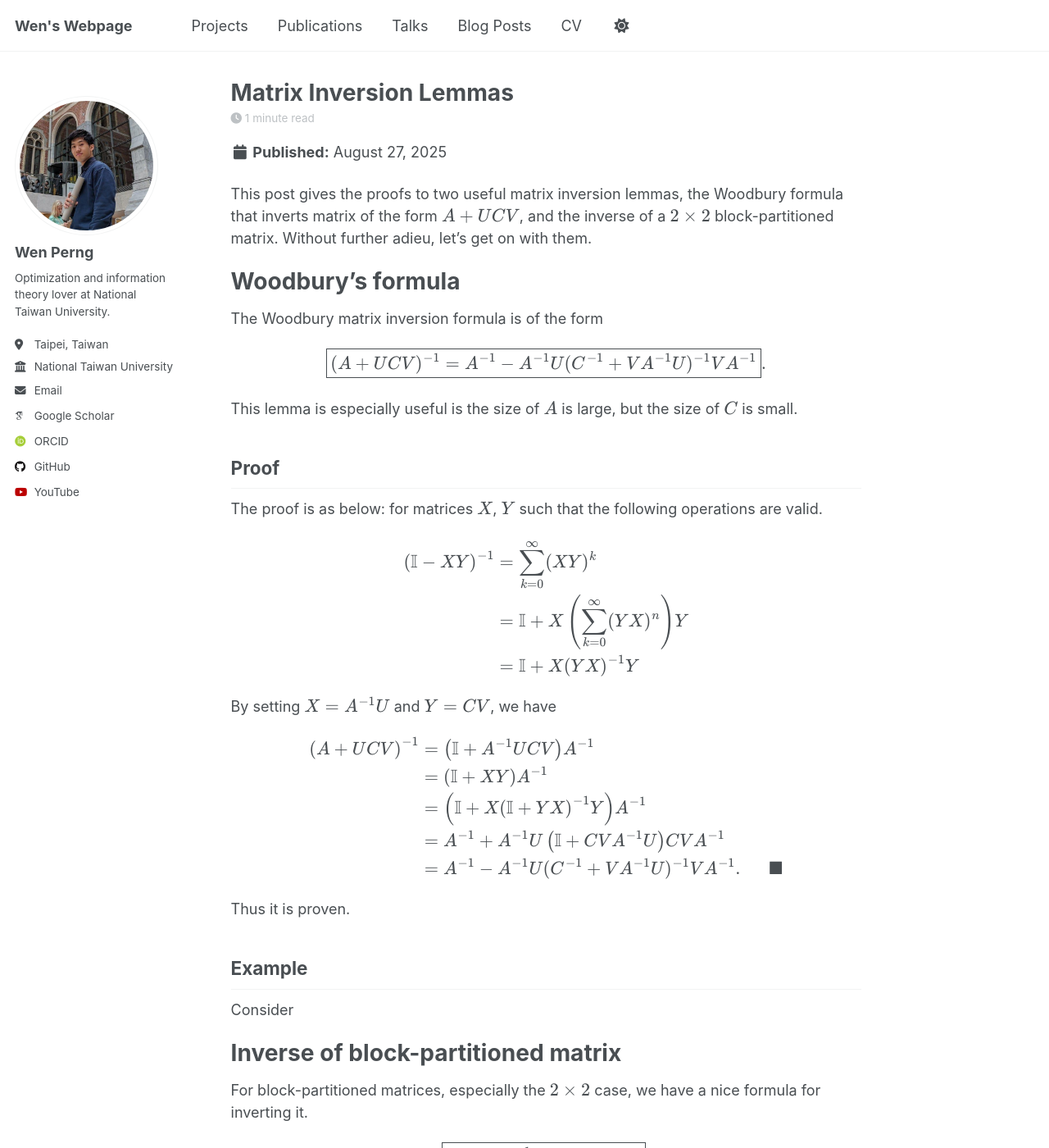
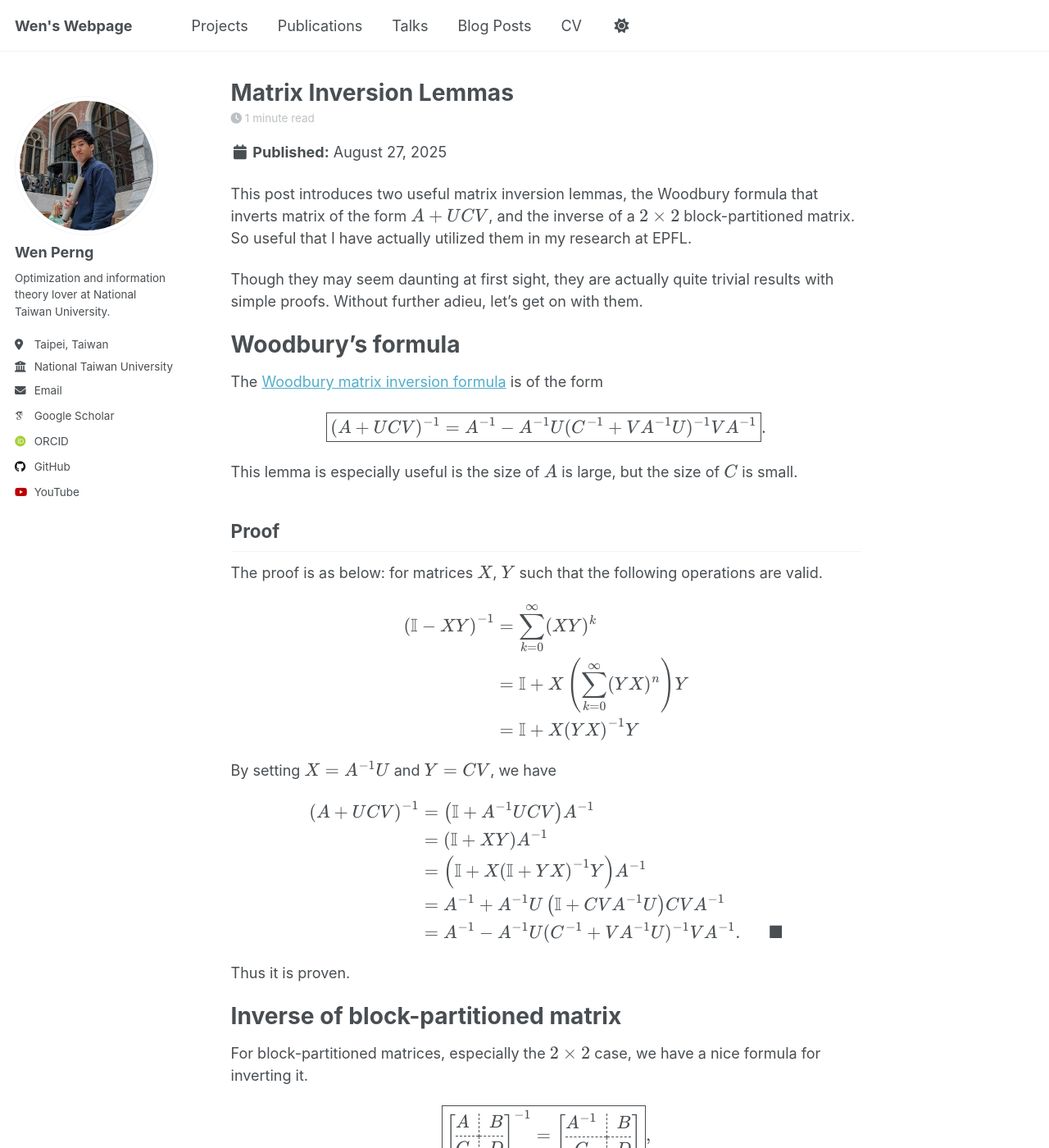
Before and after one commit to WenPerng/WenPerng.github.io, a Jekyll site: the page built from _posts/2025-08-27-blog-post.md, in a window 1280 px wide and 1400 px high. Shown: the whole window at 82% size. Built offline with Jekyll 4.4.1, drawn with Linux system fonts in a browser that asks for light colours; some web fonts are replaced; a script that is not in the unit is left out; some of the changed text lies outside the part shown.

Commit message:
BFGS blog

```diff
--- a/_posts/2025-08-27-blog-post.md
+++ b/_posts/2025-08-27-blog-post.md
@@ -7,10 +7,12 @@ tags:
 excerpt: "This post gives the proofs to two useful matrix inversion lemmas, the Woodbury formula that inverts matrix of the form \\(A+UCV\\), and the inverse of a \\(2\times2\\) block-partitioned matrix."
 ---
 
-This post gives the proofs to two useful matrix inversion lemmas, the Woodbury formula that inverts matrix of the form \\(A+UCV\\), and the inverse of a \\(2\times2\\) block-partitioned matrix. Without further adieu, let's get on with them.
+This post introduces two useful matrix inversion lemmas, the Woodbury formula that inverts matrix of the form \\(A+UCV\\), and the inverse of a \\(2\times2\\) block-partitioned matrix. So useful that I have actually utilized them in my research at EPFL.
+
+Though they may seem daunting at first sight, they are actually quite trivial results with simple proofs. Without further adieu, let's get on with them.
 
 # Woodbury's formula
-The Woodbury matrix inversion formula is of the form
+The [Woodbury matrix inversion formula](https://en.wikipedia.org/wiki/Woodbury_matrix_identity#Direct_proof) is of the form
 <p>
 
 $$\boxed{
@@ -44,12 +46,6 @@ $$
 </p>
 Thus it is proven.
 
-## Example
-
-
-Consider
-
-
 
 # Inverse of block-partitioned matrix
 For block-partitioned matrices, especially the \\(2\times2\\) case, we have a nice formula for inverting it.
```
Also changed, not shown: _posts/2025-08-26-blog-post.md (+24 -16 lines).
